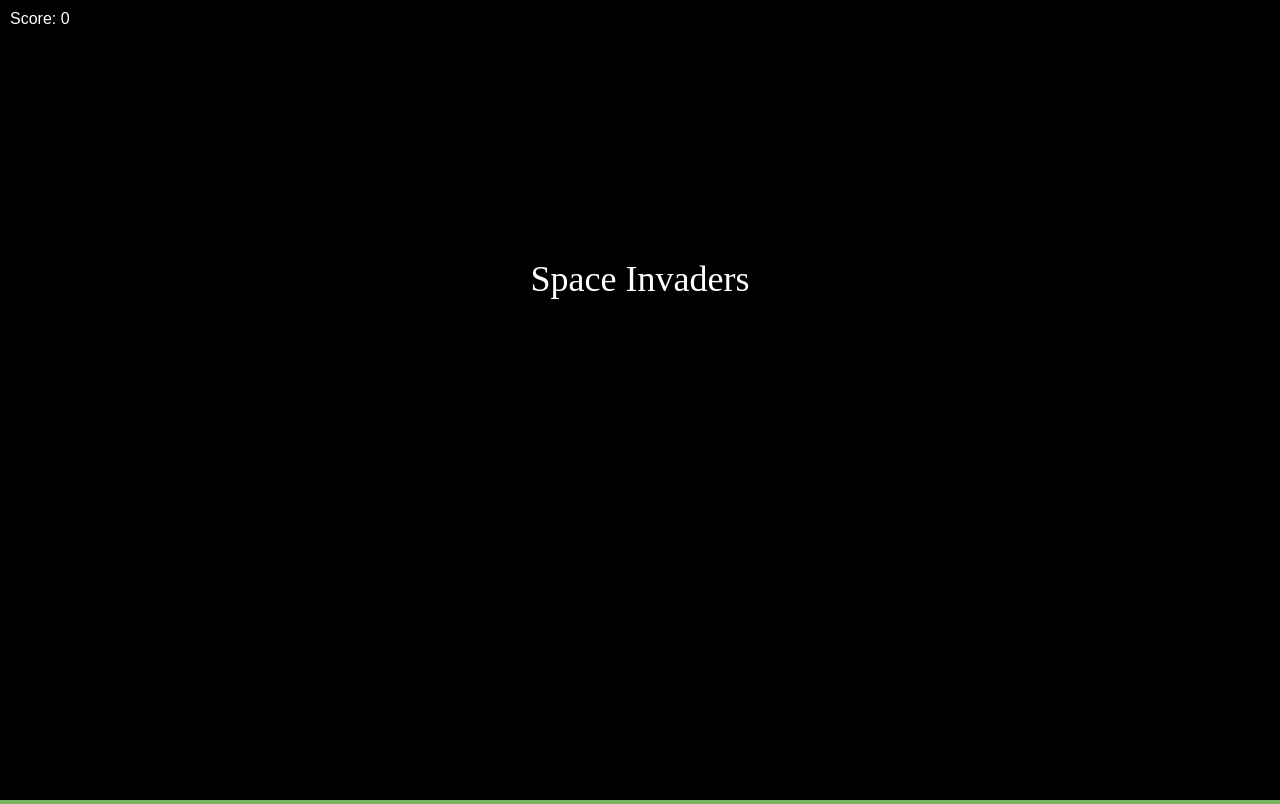
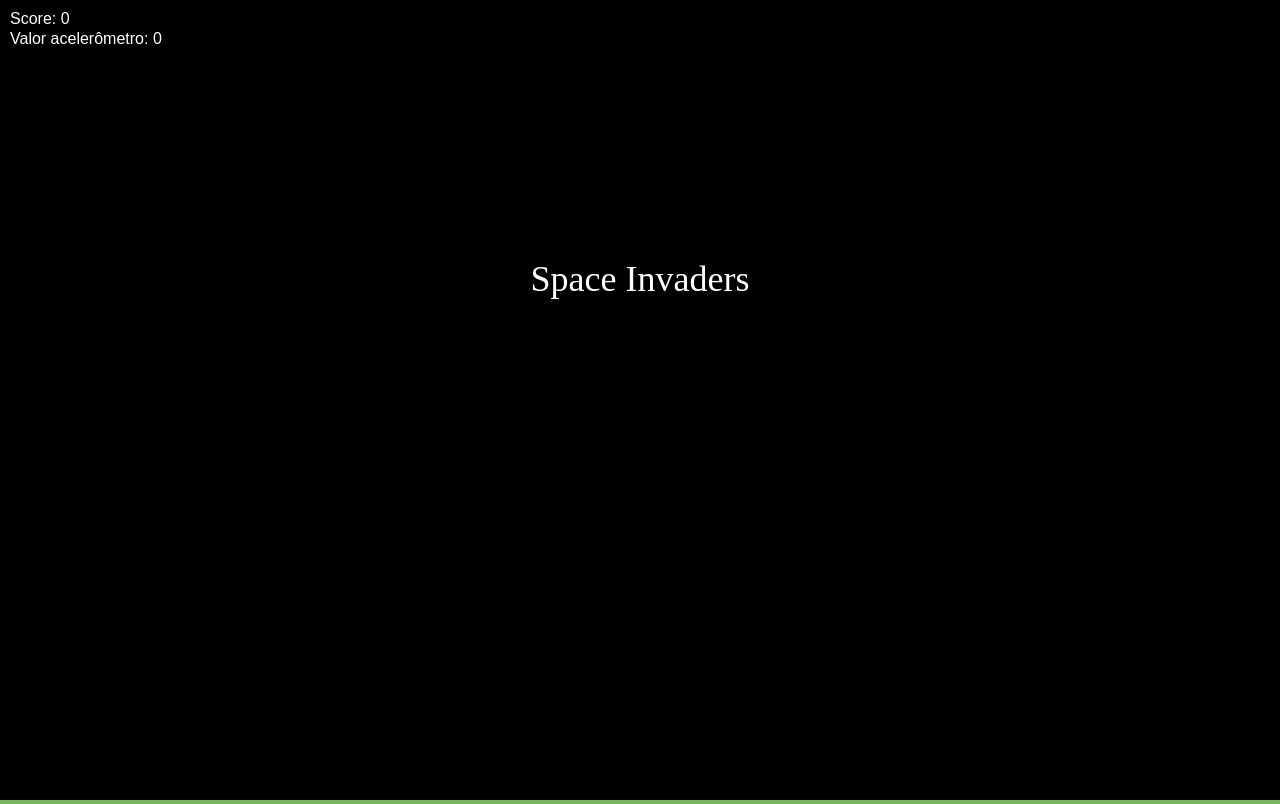
Before and after one commit to fabsoftwareitp/space.fabsoftware.itp.ifsp.edu.br, a plain HTML site: page index.html in a window 1280 px wide. Drawn offline with Linux system fonts and the light colour scheme.

Commit message:
teste acelerômetro - exibição de valor

```diff
--- a/index.html
+++ b/index.html
@@ -12,7 +12,7 @@
             margin: 0;
             background-color: rgb(120,180,95);
         }
-        p{
+        #score{
             position: absolute;
             z-index: 10;
             color: white;
@@ -22,9 +22,27 @@
             font-family: sans-serif;
             font-size: 14;
         }
+        #vlr{
+            position: absolute;
+            z-index: 10;
+            color: white;
+            left: 10px;
+            top: 30px;
+            margin: 0;
+            font-family: sans-serif;
+            font-size: 14;
+        }
+        canvas{
+            position: absolute;
+            left: 0px;
+            top: 0px;
+        }
     </style>
-    <p><span>Score:</span> <span id="scoreEl">0</span></p>
-    <canvas></canvas>
+    <div>
+        <p id="score"><span>Score:</span> <span id="scoreEl">0</span></p>
+        <p id="vlr"><span>Valor acelerômetro:</span> <span id="vlracelerometro">0</span></p>
+        <canvas></canvas>
+    </div>
     <script src="index.js"></script>
 </body>
 </html>
--- a/index.js
+++ b/index.js
@@ -1,5 +1,7 @@
 const scoreEl = document.querySelector("#scoreEl");
+const vlraclr = document.querySelector("#vlracelerometro");
 const canvas = document.querySelector("canvas");
+const div = document.querySelector("div");
 const c = canvas.getContext("2d");
 var aceler_gamma = 0;
 var begingame = false;
@@ -268,6 +270,7 @@
 
 //controle acelerometro
 function accelerometer(event) {
+  vlraclr.innerHTML = event.gamma;
   aceler_gamma = event.gamma;
 }
 window.addEventListener("deviceorientation", accelerometer, true);
@@ -276,7 +279,7 @@
 function endtouch() {
   if (!game.active && !begingame){
     begingame = true;
-    canvas.requestFullscreen();
+    div.requestFullscreen();
   }
 }
 document.querySelector("canvas").addEventListener("touchend", endtouch);
```
